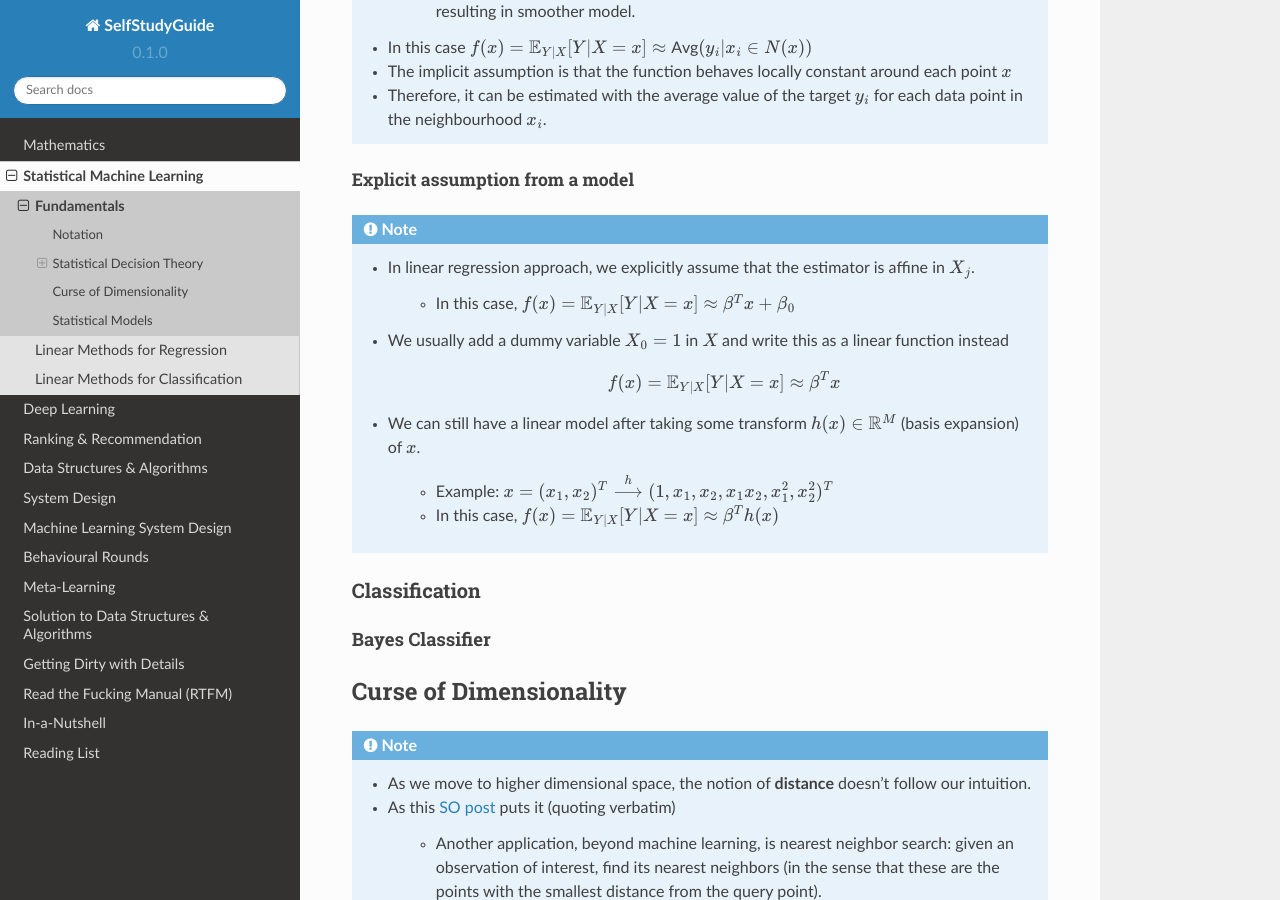
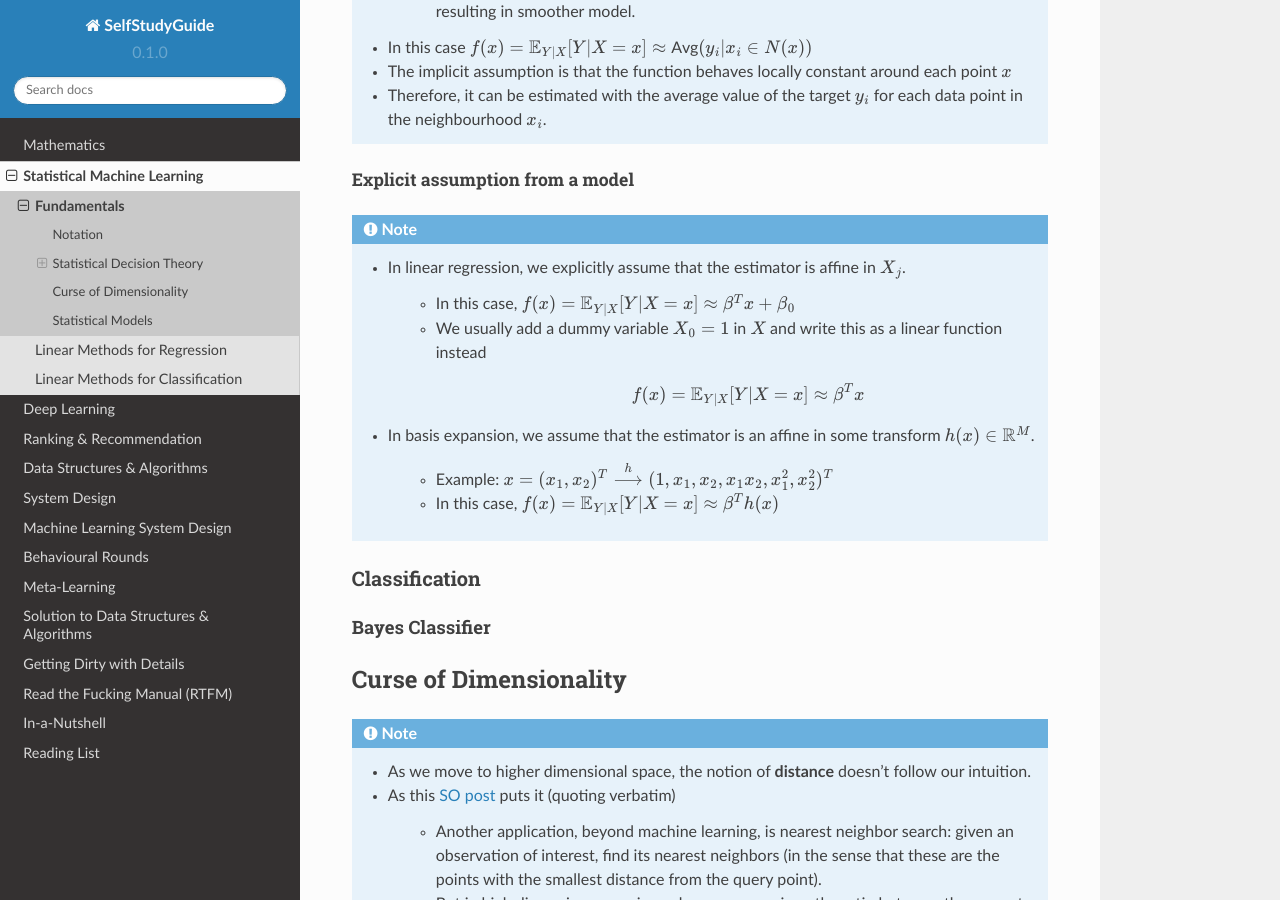
Before and after one commit to uselesstechjunks/leetcode, a Sphinx documentation site: the page built from docs/source/ml/basics.rst, in a window 1280 px wide and 900 px high, scrolled down 3522 px. Built offline with Sphinx 7.4.7 and the Read the Docs theme 2.0.0, drawn with Linux system fonts in a browser that asks for light colours.

Commit message:
Update basics.rst

```diff
--- a/docs/source/ml/basics.rst
+++ b/docs/source/ml/basics.rst
@@ -127,13 +127,13 @@ Assuming locally constant nature of the fucntion
 Explicit assumption from a model
 ^^^^^^^^^^^^^^^^^^^^^^^^^^^^^^^^^^^^^^^^^^^^^^^^^^^^^^^^^^^^^^^^^^^^^^^^^^^^^^^^^^
 .. note::
-	* In linear regression approach, we explicitly assume that the estimator is affine in :math:`X_j`.
+	* In linear regression, we explicitly assume that the estimator is affine in :math:`X_j`.
 
 		* In this case, :math:`f(x)=\mathbb{E}_{Y|X}[Y|X=x]\approx \beta^T x + \beta_0`
-	* We usually add a dummy variable :math:`X_0=1` in :math:`X` and write this as a linear function instead
+		* We usually add a dummy variable :math:`X_0=1` in :math:`X` and write this as a linear function instead
 
-		.. math:: f(x)=\mathbb{E}_{Y|X}[Y|X=x]\approx \beta^T x
-	* We can still have a linear model after taking some transform :math:`h(x)\in\mathbb{R}^M` (basis expansion) of :math:`x`.
+			.. math:: f(x)=\mathbb{E}_{Y|X}[Y|X=x]\approx \beta^T x
+	* In basis expansion, we assume that the estimator is an affine in some transform :math:`h(x)\in\mathbb{R}^M`.
 
 		* Example: :math:`x=(x_1,x_2)^T\overset{h}{\longrightarrow}(1,x_1,x_2,x_1x_2,x_1^2,x_2^2)^T`
 		* In this case, :math:`f(x)=\mathbb{E}_{Y|X}[Y|X=x]\approx \beta^T h(x)`
```
